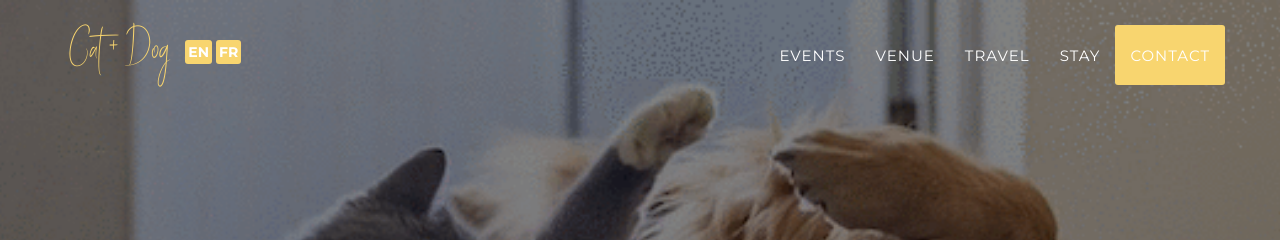
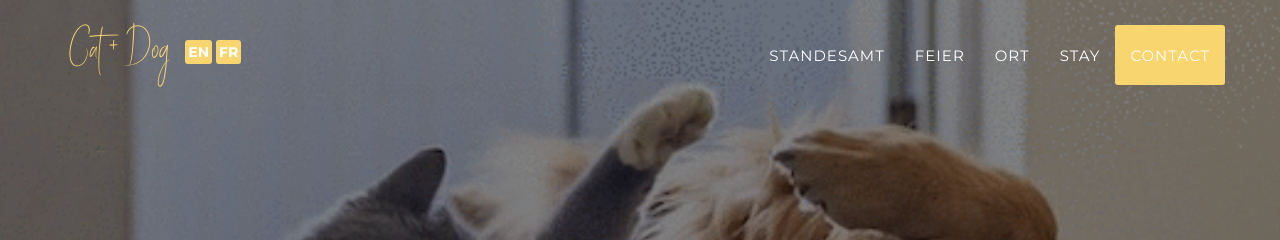
Before and after one commit to nlz-crtl/LN, a Jekyll site: the page built from index.html, in a window 1280 px wide. Shown: the top 240 px of the page. Built offline with Jekyll 4.4.1, drawn with Linux system fonts in a browser that asks for light colours; some web fonts are replaced.

Commit message:
Update header.html

```diff
--- a/_includes/en_data/header.html
+++ b/_includes/en_data/header.html
@@ -22,13 +22,13 @@
                     <a href="#page-top"></a>
                 </li>
                 <li>
-                    <a class="page-scroll" href="#events">Events</a>
+                    <a class="page-scroll" href="#events">Standesamt</a>
                 </li>
                 <li>
-                    <a class="page-scroll" href="#venue">Venue</a>
+                    <a class="page-scroll" href="#venue">Feier</a>
                 </li>
                 <li>
-                    <a class="page-scroll" href="#travel">Travel</a>
+                    <a class="page-scroll" href="#travel">Ort</a>
                 </li>
                 <li>
                     <a class="page-scroll" href="#stay">Stay</a>
```
